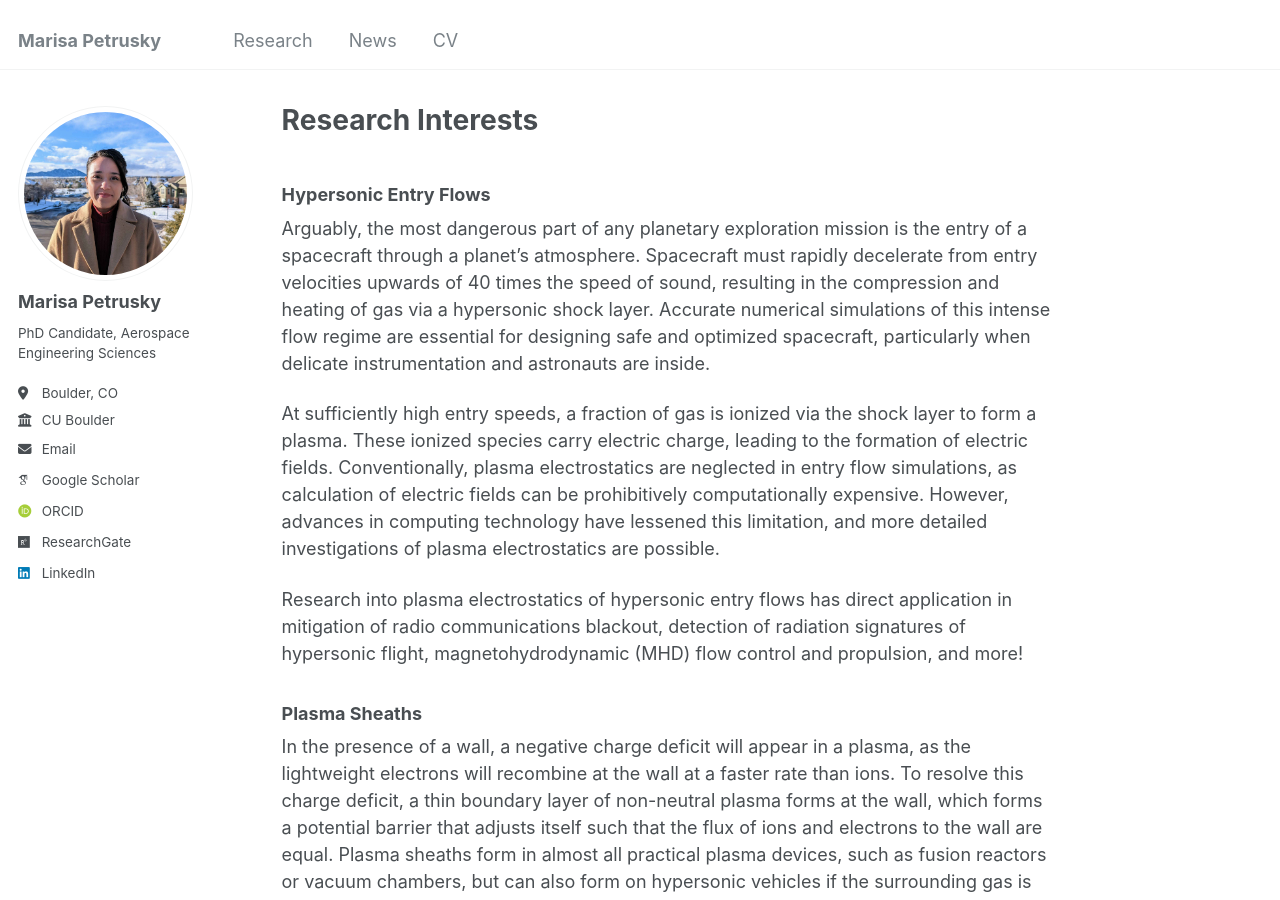
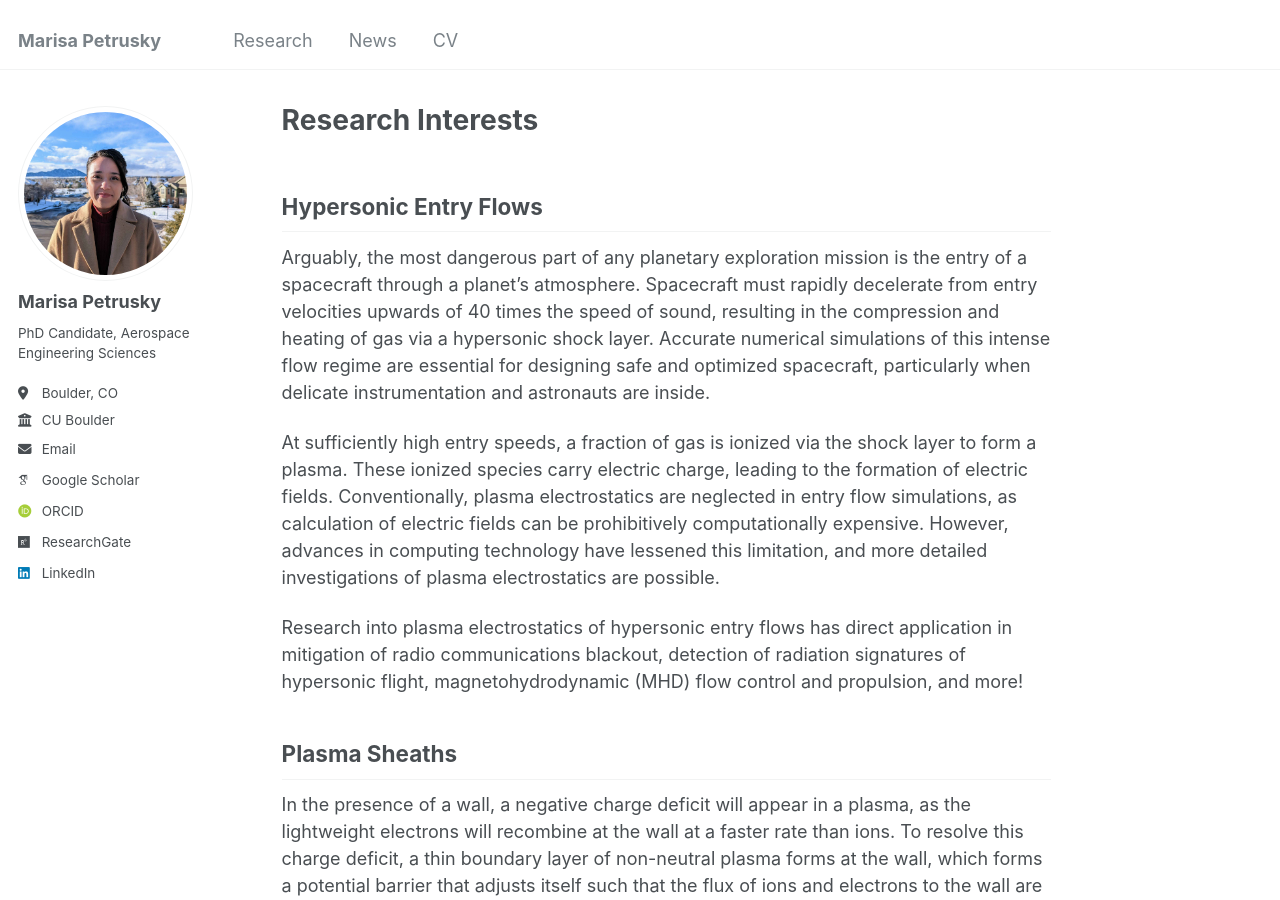
Before and after one commit to marisapetrusky/marisapetrusky.github.io, a Jekyll site: the page built from _pages/research.md, in a window 1280 px wide and 900 px high. Built offline with Jekyll 4.4.1, drawn with Linux system fonts in a browser that asks for light colours; some web fonts are replaced.

```diff
--- a/_pages/research.md
+++ b/_pages/research.md
@@ -7,19 +7,19 @@ redirect_from:
   - /research.md
 ---
 
-### Hypersonic Entry Flows
+## Hypersonic Entry Flows
 Arguably, the most dangerous part of any planetary exploration mission is the entry of a spacecraft through a planet’s atmosphere. Spacecraft must rapidly decelerate from entry velocities upwards of 40 times the speed of sound, resulting in the compression and heating of gas via a hypersonic shock layer. Accurate numerical simulations of this intense flow regime are essential for designing safe and optimized spacecraft, particularly when delicate instrumentation and astronauts are inside.
 
 At sufficiently high entry speeds, a fraction of gas is ionized via the shock layer to form a plasma. These ionized species carry electric charge, leading to the formation of electric fields. Conventionally, plasma electrostatics are neglected in entry flow simulations, as calculation of electric fields can be prohibitively computationally expensive. However, advances in computing technology have lessened this limitation, and more detailed investigations of plasma electrostatics are possible.
 
 Research into plasma electrostatics of hypersonic entry flows has direct application in mitigation of radio communications blackout, detection of radiation signatures of hypersonic flight, magnetohydrodynamic (MHD) flow control and propulsion, and more!
 
-### Plasma Sheaths
+## Plasma Sheaths
 In the presence of a wall, a negative charge deficit will appear in a plasma, as the lightweight electrons will recombine at the wall at a faster rate than ions. To resolve this charge deficit, a thin boundary layer of non-neutral plasma forms at the wall, which forms a potential barrier that adjusts itself such that the flux of ions and electrons to the wall are equal. Plasma sheaths form in almost all practical plasma devices, such as fusion reactors or vacuum chambers, but can also form on hypersonic vehicles if the surrounding gas is sufficiently ionized. Technologies such as electron transpiration cooling (ETC) seek to take advantage of this plasma sheath in order to cool the vehicle.
 
 A critical gap in literature is that a majority of classical plasma sheath theory is developed for fully ionized plasmas. Verifying whether classical theory can be applied to rarefied, weakly ionized plasmas in nonequilibrium flows is crucial for understanding plasma electrostatics in hypersonic flight conditions.
 
-### Discrete-Velocity Methods
+## Discrete-Velocity Methods
 Study of rarefied gas flows necessitates the use of kinetic modeling methods, as continuum assumtions breakdown and traditional computational fluid dynamics (CFD) codes cannot be used. Particle-based methods, such as Direct Simulation Monte Carlo (DSMC) or Particle-in-Cell (PIC), have been successfully used to study this regime for decades. However, for certain problems, particle-based methods suffer from statistical noise, especially when attempting to resolve trace species, infrequent chemical reactions, or highly spatially varying flows. Reducing this statistical noise comes at increased computational expense.
 
 Discrete-velocity (also known as continuum-kinetic or grid-based kinetic) methods directly compute the time evolution of the probability density function of the flow according to the Boltzmann transport equation, allowing for deterministic simulation of flow properties. However, the cost of discretizing both configuration and velocity space for a probability density function can be highly computationally expensive as well. Usage of discrete-velocity methods is still relatively new and uncommon compared to their particle-based counterparts. Thus, research into discrete-velocity methods centers on reducing computational expense as well as determining which problems discrete-velocity methods are best suited for.
```
